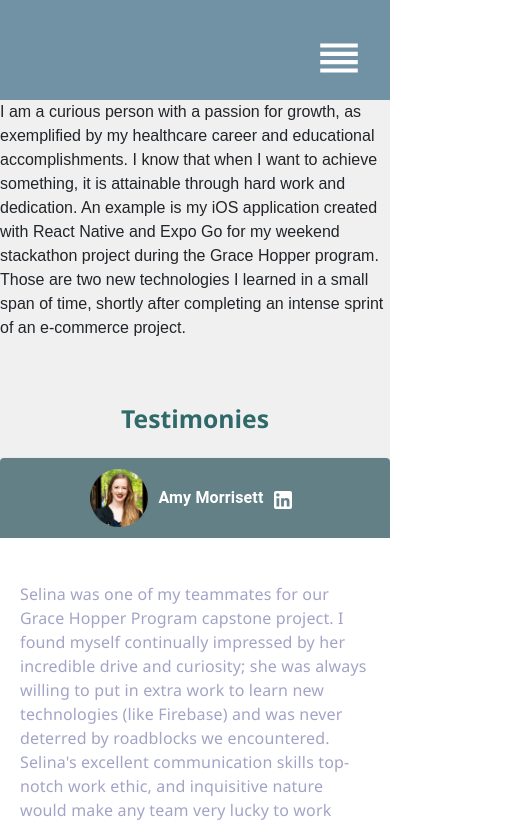
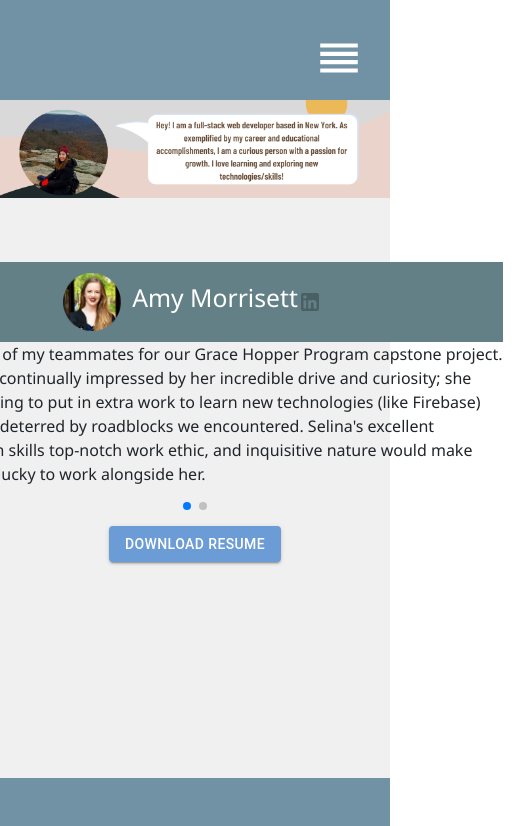
Before and after one commit to selgoobler/personal-portfolio, a React (Create React App) app: page /selina in a window 390 px wide. Shown: the top 826 px of the page, 515 px wide, since content can reach past the window. Built offline with nearby package versions, Linux system fonts and the light colour scheme.

Commit message:
banner added

```diff
--- a/package.json
+++ b/package.json
@@ -24,6 +24,7 @@
     "react-scripts": "5.0.1",
     "react-vertical-timeline-component": "^3.5.2",
     "styled-components": "^5.3.5",
+    "swiper": "^8.4.2",
     "web-vitals": "^2.1.0"
   },
   "scripts": {
--- a/public/index.html
+++ b/public/index.html
@@ -2,42 +2,18 @@
 <html lang="en">
   <head>
     <meta charset="utf-8" />
-    <link rel="icon" type="image/png" href="./images/think.png" />
+    <link rel="icon" type="image/png" href="./images/moon.png" />
     <meta name="viewport" content="width=device-width, initial-scale=1" />
     <meta name="theme-color" content="#000000" />
-    <meta
-      name="portfolio"
-      content="Selina"
-    />
-    <link rel="apple-touch-icon"  type="image/png" href="./images/smile.png"  />
-    <!--
-      manifest.json provides metadata used when your web app is installed on a
-      user's mobile device or desktop. See https://developers.google.com/web/fundamentals/web-app-manifest/
-    -->
+    <meta name="portfolio" content="Selina" />
+    <link rel="apple-touch-icon" type="image/png" href="./images/moon.png" />
+
     <link rel="manifest" href="%PUBLIC_URL%/manifest.json" />
-    <!--
-      Notice the use of %PUBLIC_URL% in the tags above.
-      It will be replaced with the URL of the `public` folder during the build.
-      Only files inside the `public` folder can be referenced from the HTML.
 
-      Unlike "/favicon.ico" or "favicon.ico", "%PUBLIC_URL%/favicon.ico" will
-      work correctly both with client-side routing and a non-root public URL.
-      Learn how to configure a non-root public URL by running `npm run build`.
-    -->
-    <title>My Portfolio</title>
+    <title>Selina</title>
   </head>
   <body>
     <noscript>You need to enable JavaScript to run this app.</noscript>
     <div id="root"></div>
-    <!--
-      This HTML file is a template.
-      If you open it directly in the browser, you will see an empty page.
-
-      You can add webfonts, meta tags, or analytics to this file.
-      The build step will place the bundled scripts into the <body> tag.
-
-      To begin the development, run `npm start` or `yarn start`.
-      To create a production bundle, use `npm run build` or `yarn build`.
-    -->
   </body>
 </html>
--- a/src/components/Footer.js
+++ b/src/components/Footer.js
@@ -24,7 +24,6 @@ function Footer() {
           }
         />
       </div>
-
       <p> Copyright &copy; Selina</p>
     </div>
   );
--- a/src/pages/AboutMe.js
+++ b/src/pages/AboutMe.js
@@ -1,36 +1,58 @@
 import React from 'react';
 import { useNavigate } from 'react-router-dom';
 import { motion } from 'framer-motion';
-import '../styles/Description.css';
-import '../styles/Home.css';
+import '../styles/AboutMe.css';
 
+import resume from '../assets/resume.pdf';
+import Button from '@mui/material/Button';
 
-import CheckIcon from '@mui/icons-material/Check';
 import LinkedInIcon from '@material-ui/icons/LinkedIn';
 import Card from '@mui/material/Card';
 import Typography from '@mui/material/Typography';
+import { Pagination } from 'swiper';
+import { Swiper, SwiperSlide } from 'swiper/react';
+
+import 'swiper/css';
+import 'swiper/css/pagination';
 
 import { testimonials } from '../helpers/Testimonials';
+import about from '../assets/about-me.png';
 
 export default function AboutMe() {
   const navigate = useNavigate();
   return (
-    <motion.div>
-      <span>
-          I am a curious person with a passion for growth, as exemplified by my
-          healthcare career and educational accomplishments. I know that when I
-          want to achieve something, it is attainable through hard work and
-          dedication. An example is my iOS application created with React Native
-          and Expo Go for my weekend stackathon project during the Grace Hopper
-          program. Those are two new technologies I learned in a small span of
-          time, shortly after completing an intense sprint of an e-commerce
-          project.
-        </span>
+    <motion.div className="about-container">
+      <img src={about} alt="me" className="about-container about-image"></img>
 
-      <div className="description">
-        <h1 className="mt-5 text-center fw-bold fs-2">Testimonies</h1>
+      <div className="aboutMe">
+        {/* <h1 className="mt-5 mb-2 text-center fw-bold fs-2">Testimonies</h1> */}
         <div className="testList">
-          <div>
+          <Swiper
+            className="container testimonials_container"
+            modules={[Pagination]}
+            spaceBetween={40}
+            slidesPerView={1}
+            pagination={{ clickable: true }}
+          >
+            {testimonials.map(
+              ({ image, name, link, recommendation }, index) => (
+                <SwiperSlide key={index} className="testimonial">
+                  <div className="descriptionTitle">
+                    <img src={image} alt="Peer one" />
+                    <h2>{name}</h2>
+                    <a href={link} target="_blank" rel="noreferrer">
+                      <LinkedInIcon color="disabled" />
+                    </a>
+                  </div>
+                  <p>{recommendation}</p>
+                  <br></br>
+                </SwiperSlide>
+              )
+            )}
+          </Swiper>
+        </div>
+        {/* <div>
+
             {testimonials.map((testimony) => (
               <div>
                 <Card className="testCard">
@@ -52,9 +74,17 @@ export default function AboutMe() {
                 </Card>
               </div>
             ))}
-          </div>
-        </div>
+          </div> */}
+        <Button
+          variant="contained"
+          href={resume}
+          download
+          style={{ color: '#ffffff', backgroundColor: '#6C9CD5' }}
+        >
+          Download Resume
+        </Button>
       </div>
+      <div className="pt-3"></div>
     </motion.div>
   );
 }
--- /dev/null
+++ b/src/styles/AboutMe.css
@@ -0,0 +1,88 @@
+.about-image{
+width:100%;
+height:auto
+}
+.aboutMe {
+  width: auto;
+  height: auto;
+  display: flex;
+  justify-content: center;
+  align-items: center;
+  flex-direction: column;
+  font-family: 'Segoe UI', Tahoma, Geneva, Verdana, sans-serif;
+  font-size: medium;
+  font-weight: 500;
+  margin-top: 1rem;
+}
+
+.aboutMe img {
+  height: 3rem;
+  transform: scale(1.2);
+  margin-right: 1rem;
+}
+
+
+.testList {
+  display: grid;
+    place-items: center;
+    user-select: none;
+    grid-template-columns: 1fr;
+    /* width:25%; */
+    width:40rem;
+    padding-top: 3rem;
+  /* // */
+  /* display: flex;
+
+  align-items: center; */
+}
+
+.testCard {
+  /* color: rgb(103, 103, 162);
+    display: flex;
+
+    align-items: center;
+    flex-direction: column;
+    font-family: 'Segoe UI', Tahoma, Geneva, Verdana, sans-serif; */
+  margin-top: 1rem;
+  height: 400px;
+}
+.testCard .testText {
+  margin: 20px;
+  opacity: 0.6;
+  color: rgb(103, 103, 162);
+  font-family: 'Segoe UI', Tahoma, Geneva, Verdana, sans-serif;
+}
+
+.testCard:hover {
+  box-shadow: 0px 3px 15px rgba(228, 181, 181, 0.5);
+  transition: 0.3s ease-in;
+  cursor: pointer;
+}
+
+@media only screen and (max-width: 1300px) {
+  .descriptionList {
+    grid-template-columns: 1fr 1fr;
+  }
+}
+
+@media only screen and (max-width: 800px) {
+  .descriptionList {
+    width: 300px;
+    height: 100%;
+    /* padding-bottom: 2rem; */
+    grid-template-columns: 1fr;
+    padding: 2rem;
+  }
+  .descriptionGrid {
+    display: grid;
+    grid-template-columns: 1fr;
+  }
+
+  .proficient {
+    columns: 1;
+    -webkit-columns: 1;
+    -moz-columns: 1;
+    width: 100%;
+    height: 100%;
+  }
+}
--- a/src/styles/Description.css
+++ b/src/styles/Description.css
@@ -8,9 +8,16 @@
   font-family: 'Segoe UI', Tahoma, Geneva, Verdana, sans-serif;
   font-size: medium;
   font-weight: 500;
-  color: rgb(48, 105, 105);
-  margin-bottom: 4rem;
+
   margin-top: 1rem;
+}
+
+
+.description h1 {
+  font-weight: bolder;
+  padding-bottom: 2rem;
+  opacity: 0.7;
+  font-size: 25px;
 }
 
 .descriptionGrid {
@@ -22,7 +29,22 @@
   display: grid;
   place-items: center;
   user-select: none;
+  padding-left: 2rem;
+  padding-right: 2rem;
+  padding-bottom: 3rem;
+  border-radius: 30px;
+  margin-left: 2rem;
+  margin-right: 2rem;
+  border-color: black;
+  color: #f8f5f5;
+  background-color: rgb(83, 83, 128);
+  opacity: 0.8;
 }
+
+.descriptionList:hover {
+  transform: scale(1.2);
+}
+
 .testList {
   display: grid;
   place-items: center;
@@ -31,7 +53,7 @@
 
 .descriptionList h6 {
   font-weight: bolder;
-  padding-top: 1rem;
+  padding-top: 2rem;
 }
 
 .descriptionTitle {
@@ -50,6 +72,7 @@
   transform: scale(1.2);
   margin-right: 1rem;
 }
+
 .proficient {
   columns: 2;
   -webkit-columns: 2;
@@ -57,34 +80,10 @@
   width: 20rem;
 }
 
-.familiar {
-  columns: 1;
-  -webkit-columns: 1;
-  -moz-columns: 1;
-}
 
-.testCard {
-  /* color: rgb(103, 103, 162);
-  display: flex;
 
-  align-items: center;
-  flex-direction: column;
-  font-family: 'Segoe UI', Tahoma, Geneva, Verdana, sans-serif; */
-  margin-top: 1rem;
-  height: 400px;
-}
-.testCard .testText {
-  margin: 20px;
-  opacity: 0.6;
-  color: rgb(103, 103, 162);
-  font-family: 'Segoe UI', Tahoma, Geneva, Verdana, sans-serif;
-}
 
-.testCard:hover {
-  box-shadow: 0px 3px 15px rgba(228, 181, 181, 0.5);
-  transition: 0.3s ease-in;
-  cursor: pointer;
-}
+
 
 @media only screen and (max-width: 1300px) {
   .descriptionList {
@@ -95,14 +94,23 @@
 @media only screen and (max-width: 800px) {
   .descriptionList {
     width: 300px;
-    height: 300px;
-    padding-bottom: 5rem;
+    height: 100%;
+    /* padding-bottom: 2rem; */
     grid-template-columns: 1fr;
+    padding: 2rem;
   }
   .descriptionGrid {
     display: grid;
     grid-template-columns: 1fr;
+
   }
-  .descriptionList {
+
+  .proficient {
+    columns: 1;
+    -webkit-columns: 1;
+    -moz-columns: 1;
+    width: 100%;
+    height: 100%;
+
   }
 }
--- a/src/styles/Home.css
+++ b/src/styles/Home.css
@@ -32,9 +32,7 @@
   margin-top: 5rem;
   transition: 0s;
 }
-.about img:hover {
-  transform: scale(1.2);
-}
+
 
 .about .prompt {
   width: 40%;
@@ -77,6 +75,12 @@
     font-size: 20px;
     width: 80%;
     font-weight: bold;
+    padding-bottom: 5rem;
+  }
+
+  .home {
+    padding-bottom: 4rem;
+
   }
 
   .skills {
--- a/src/styles/Popup.css
+++ b/src/styles/Popup.css
@@ -24,6 +24,6 @@
     position: absolute;
     top: 16px;
     right: 16px;
-
+    color: black
 
 }
```
Also changed, not shown: src/pages/Home.js (+22 -55 lines), src/assets/about-me.png (added), 1 other file (tests, documents, lock files or other folders).
